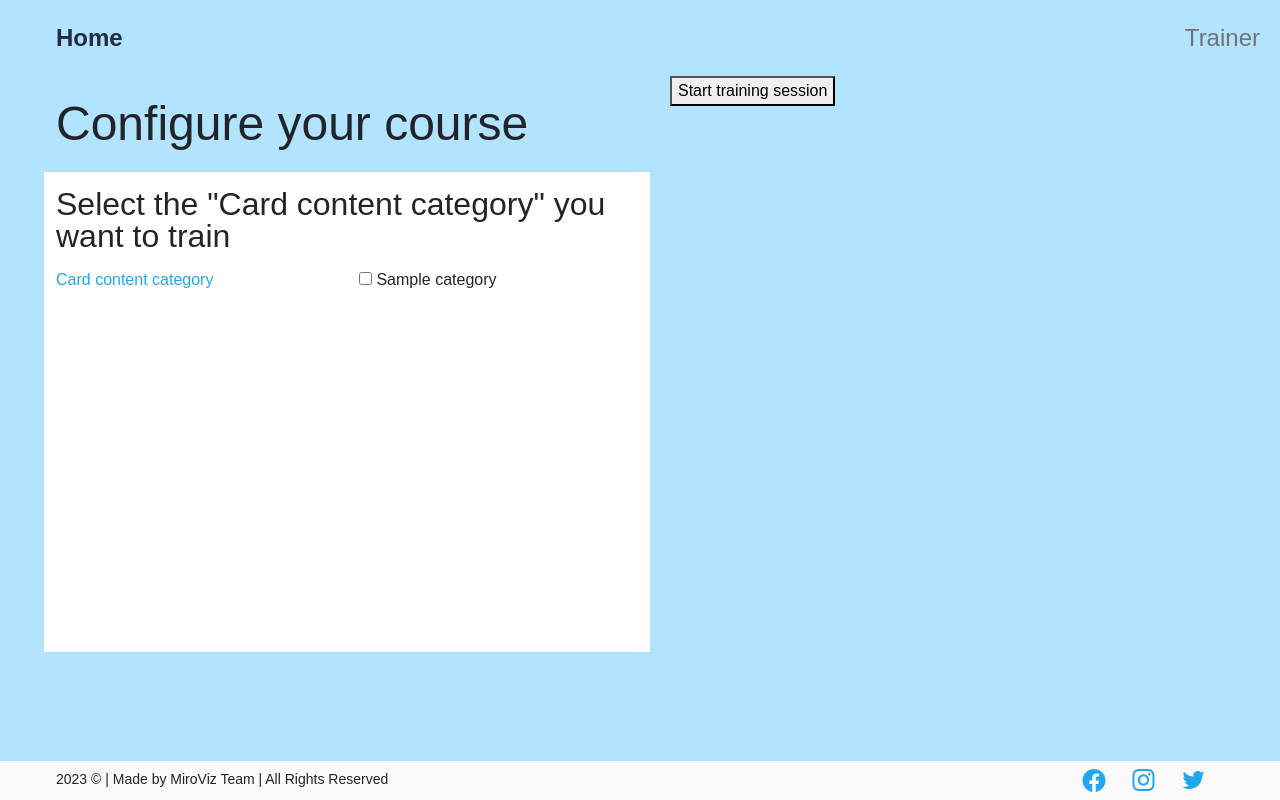
After one commit to juanrios15/test_mrv, a Django app: template shells/templates/config_session.html in a window 1280 px wide. The commit adds this page. Run offline with Django 4.2, Linux system fonts and the light colour scheme; the template is opened without the code that fills it: most values are stand-ins (such as "Sample title", 1, 10 or a date in 2020).

Commit message:
config start training session

```diff
--- /dev/null
+++ b/shells/templates/config_session.html
@@ -0,0 +1,53 @@
+{% extends "base.html" %}
+
+{% block left_side %}
+<form method="get" action="{% url 'shells_app:trainer' %}">
+    <div class="row">
+        <div class="col-6">
+            <div class="row py-4 px-2">
+                <div class="col-12 size-48">
+                    Configure your course
+                </div>
+            </div>
+            <div class="row px-2">
+                <div class="categories_div">
+                    <div class="row">
+                        <div class="col-12 size-32 py-3">
+                            Select the "Card content category" you want to train
+                        </div>
+                    </div>
+                    <div class="row">
+                        <div class="col-6 third-text-color">
+                            Card content category
+                        </div>
+                        <div class="col-6">
+                            {% for category in object_list %}
+                            <div class="row">
+                                <label>
+                                    <input type="checkbox" name="{{category.name}}" id="{{category.id}}" value="{{category.id}}"> {{category.name}}
+                                </label>
+                            </div>
+                            {% empty %}
+                            No categories yet
+                            {% endfor %}
+                        </div>
+                    </div>
+                </div>
+            </div>
+
+        </div>
+        <div class="col-6">
+            <button type="submit">Start training session</button>
+        </div>
+    </div>
+</form>
+{% endblock left_side %}
+
+
+{% block leftside_class %}
+col-12 first-background-color
+{% endblock %}
+
+{% block rightside_class %}
+d-none
+{% endblock %}
--- /dev/null
+++ b/shells/templates/start_training.html
@@ -0,0 +1 @@
+{% extends "base.html" %}
--- /dev/null
+++ b/test_mrv/static/css/base.css
@@ -0,0 +1,64 @@
+.main_font {
+    font-family: 'Montserrat', sans-serif;
+}
+
+.size-14 {
+    font-size: 14px;
+}
+
+.size-24 {
+    font-size: 24px;
+    line-height: 28px;
+}
+
+.size-32 {
+    font-size: 32px;
+    line-height: 32px;
+}
+
+.size-48 {
+    font-size: 48px;
+    line-height: 48px;
+}
+
+.size-64 {
+    font-size: 64px;
+    letter-spacing: 0.2px;
+    line-height: 64px;
+}
+
+.second-text-color {
+    color: #737373;
+}
+
+.third-text-color {
+    color: #23A6F0;
+}
+
+.selected-text-color {
+    color: #252B42;
+    font-weight: bold;
+}
+
+.first-background-color {
+    background-color: #B2E3FF;
+}
+
+.third-background-color {
+    background-color: #23A6F0;
+}
+
+.footer-row {
+    background-color: #FAFAFA;
+}
+
+.home-start-btn {
+    background-color: #DC3545;
+    border-radius: 10px;
+}
+
+.categories_div {
+    height: 60vh;
+    overflow-y: scroll;
+    background-color: white;
+}
--- a/test_mrv/templates/base.html
+++ b/test_mrv/templates/base.html
@@ -14,20 +14,29 @@
 <body class="h-100 main_font">
     <div class="container-fluid h-100">
         <div class="row h-100">
-            <div class="col-6 ps-5 h-100 {% block leftside_class %}bg-white{% endblock %}">
+            <div class="{% block leftside_class %}col-6 bg-white{% endblock %} ps-5 h-100">
                 <div class="row py-4 px-2">
                     <a href="/"
-                        class="col-6 size-24 {% block homebtn_class %}selected-text-color{% endblock %} text-decoration-none">Home</a>
-                    <div class="col-6 text-end size-24 second-text-color">Trainer</div>
+                        class="col-6 size-24 {% block homebtn_class %}selected-text-color{% endblock %} text-decoration-none">
+                        Home</a>
+                    {% if user.is_authenticated %}
+                    <a href="{% url 'shells_app:config' %}"
+                        class="col-6 text-end size-24 second-text-color text-decoration-none">Trainer</a>
+                    {% else %}
+                    <a href="{% url 'shells_app:config' %}"
+                        class="col-6 text-end size-24 second-text-color text-decoration-none">Trainer</a>
+                    {% endif %}
                 </div>
                 {% block left_side %}
                 {% endblock left_side %}
             </div>
-            <div class="col-6 h-100 pe-5 {% block rightside_class %}first-background-color{% endblock %}">
+            <div class="{% block rightside_class %}col-6 first-background-color{% endblock %} h-100 pe-5">
                 <div class="row py-4 px-2">
                     <div class="col-12 d-flex justify-content-end">
                         <a href="{% url 'users_app:login' %}"
-                            class="size-24 font-weight-bold third-text-color px-2 py-1 {% block loginbtn_class %}{% endblock %} text-decoration-none">Login</a>
+                            class="size-24 font-weight-bold px-2 py-1 text-decoration-none">
+                            Login
+                        </a>
                         <div class="size-24 text-white rounded third-background-color px-2 py-1">Join Us
                             <svg width="20" height="19" viewBox="0 0 20 19" fill="none"
                                 xmlns="http://www.w3.org/2000/svg">
--- a/test_mrv/urls.py
+++ b/test_mrv/urls.py
@@ -24,5 +24,6 @@ from django.views.generic import TemplateView
 urlpatterns = [
     path("admin/", admin.site.urls),
     path("", include('users.urls')),
+    path("", include('shells.urls')),
     path("", TemplateView.as_view(template_name="home.html"), name="home"),
 ] + static(settings.MEDIA_URL, document_root=settings.MEDIA_ROOT)
--- a/users/views.py
+++ b/users/views.py
@@ -6,4 +6,6 @@ from django.shortcuts import render
 class LoginMrvView(LoginView):
     template_name = "login.html"
     redirect_authenticated_user = True
-    success_url = reverse_lazy("profile")
+
+    def get_success_url(self):
+        return reverse_lazy("home")
```
Also changed, not shown: shells/urls.py (added, +10 -0 lines), shells/views.py (+21 -1 lines), test_mrv/templates/home.html (+2 -6 lines), users/models.py (+16 -1 lines), users/templates/login.html (+2 -10 lines), 1 other file.
